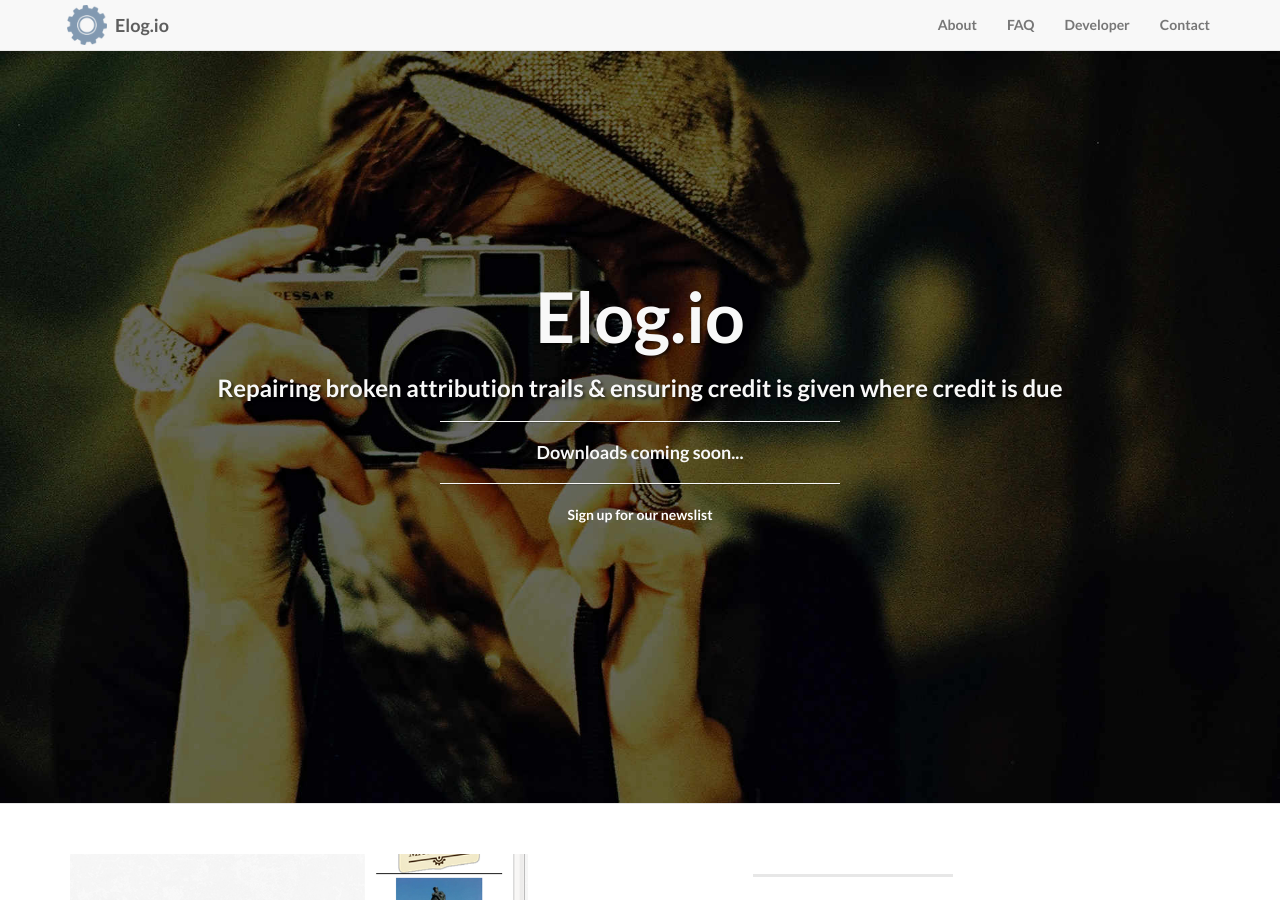
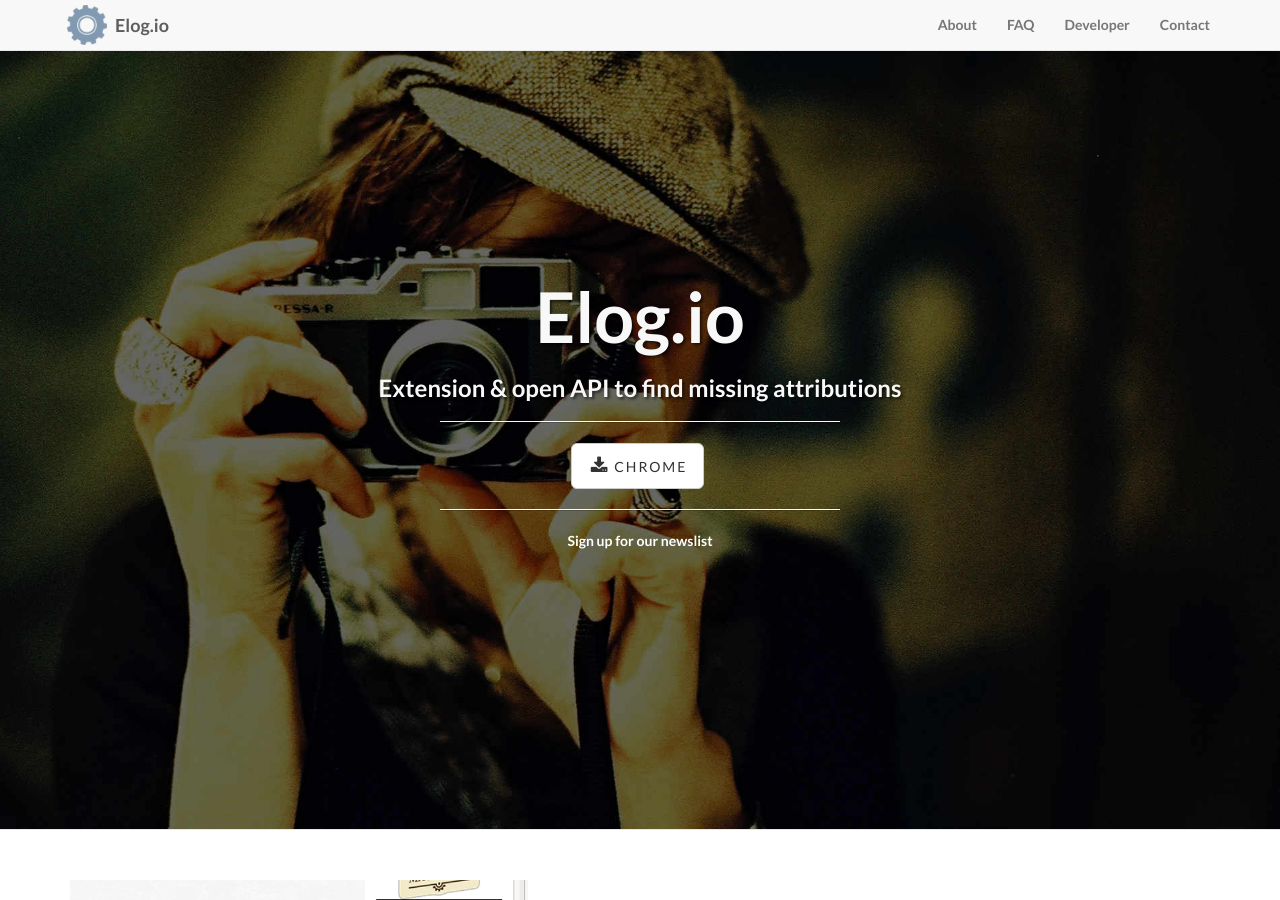
Before and after one commit to commonsmachinery/elogio, a Jekyll site: the page built from index.html, in a window 1280 px wide and 900 px high. Built offline with Jekyll 4.4.1, drawn with Linux system fonts in a browser that asks for light colours.

Commit message:
Updated front page with link to download

```diff
--- a/_config.yml
+++ b/_config.yml
@@ -36,5 +36,5 @@
 download:
   - title: Chrome
     url: https://chrome.google.com/webstore/detail/elogio-browser-extension/fggflpkcoiangfbhbekafhpkijbglcmi
-  - title: Firefox
-    url: http://elog.io/dl/firefox-0.9.0.xpi
+#  - title: Firefox
+#    url: http://elog.io/dl/firefox-0.9.0.xpi
--- a/_includes/header.html
+++ b/_includes/header.html
@@ -9,8 +9,6 @@
                     <h1>{{ page.title }}</h1>
                     <h3>{{ page.subTitle }}</h3>
                     <hr class="intro-divider">
-<h4>Downloads coming soon...</h4>
-<!--
                     <ul class="list-inline intro-social-buttons">
                         {% for dl in site.download %}
                         <li>
@@ -18,7 +16,6 @@
                         </li>
                         {% endfor %}
                     </ul>
--->
                     <hr class="intro-divider">
                     <a style="color: white" href="/newslist/">Sign up for our newslist</a>
                 </div>
--- a/index.html
+++ b/index.html
@@ -1,5 +1,5 @@
 ---
 layout: default
 title: Elog.io
-subTitle: Repairing broken attribution trails & ensuring credit is given where credit is due
+subTitle: Extension & open API to find missing attributions
 ---
```
